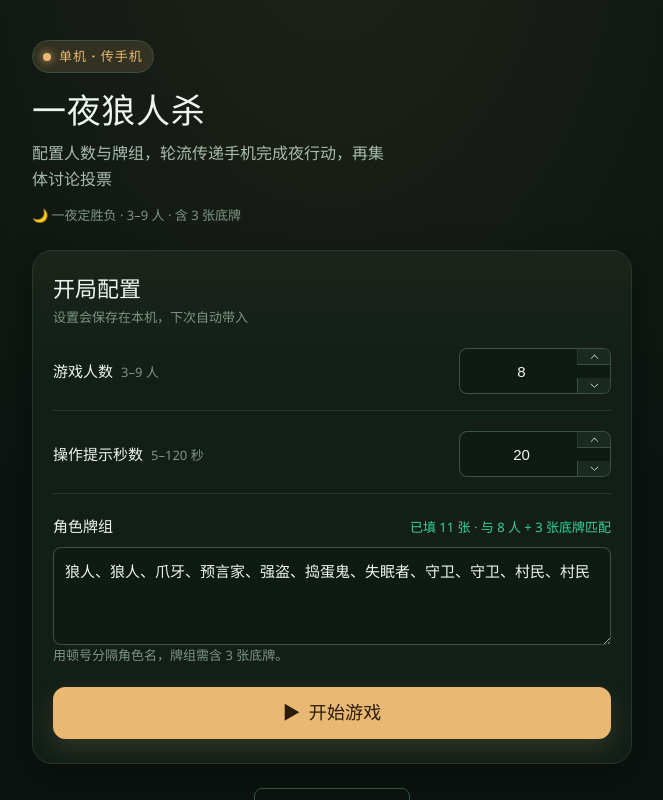
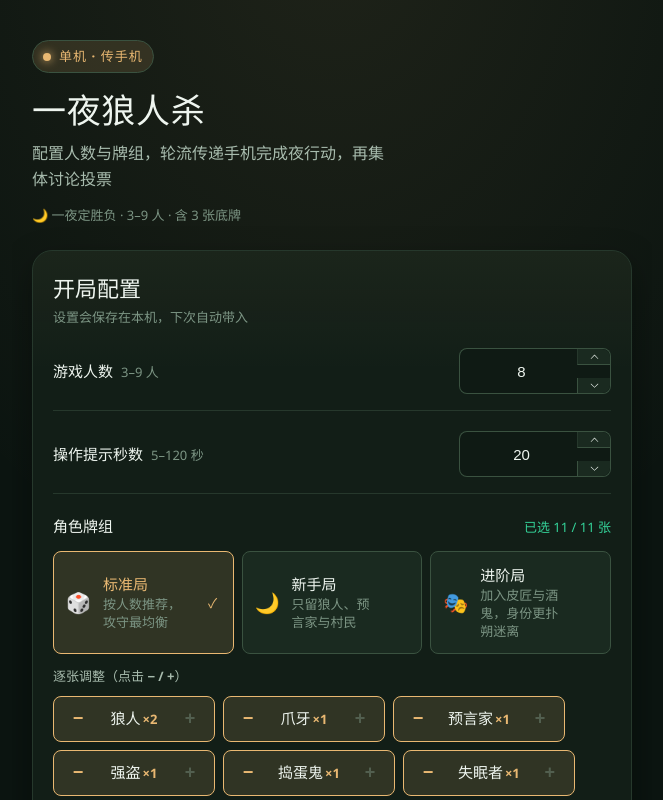
Before and after one commit to awamwang/onenight-werewolf-stand-alone, a Vue app: page /#/ in a window 1280 px wide. Shown: the whole page, without its empty margins (308-971 px from the left). Built offline with nearby package versions, Linux system fonts and the light colour scheme.

Commit message:
feat(config): 角色牌组改为点击式并内置三套默认配置

```diff
--- a/src/views/HomeView.vue
+++ b/src/views/HomeView.vue
@@ -42,24 +42,78 @@
         />
       </div>
 
-      <div class="field block" role="group" aria-labelledby="field-roles">
+      <div
+        class="field block"
+        role="group"
+        aria-labelledby="field-roles"
+        aria-describedby="field-roles-hint"
+      >
         <div class="field-head">
           <span class="field-label" id="field-roles">角色牌组</span>
-          <span class="count" :class="{ warn: !牌数提示.正常 }" role="status">
-            {{ 牌数提示.文本 }}
+          <span class="count" :class="{ warn: !牌组有效 }" role="status">
+            {{ 牌组进度 }}
           </span>
         </div>
-        <el-input
-          v-model="store.rolesString"
-          type="textarea"
-          :rows="3"
-          aria-labelledby="field-roles"
-          aria-describedby="field-roles-hint"
-        />
-        <p class="field-hint" id="field-roles-hint">用顿号分隔角色名，牌组需含 3 张底牌。</p>
+
+        <div class="preset-list" role="group" aria-label="默认配置">
+          <button
+            v-for="preset in 预设列表"
+            :key="preset.id"
+            type="button"
+            class="preset"
+            :class="{ active: 当前预设 === preset.id }"
+            :aria-pressed="当前预设 === preset.id"
+            @click="应用预设(preset.id)"
+          >
+            <span class="preset-icon" aria-hidden="true">{{ preset.icon }}</span>
+            <span class="preset-body">
+              <strong>{{ preset.名称 }}</strong>
+              <small>{{ preset.描述 }}</small>
+            </span>
+            <span class="preset-check" aria-hidden="true">
+              {{ 当前预设 === preset.id ? '✓' : '' }}
+            </span>
+          </button>
+        </div>
+
+        <div class="role-pool" role="group" aria-labelledby="pool-title">
+          <p class="group-title" id="pool-title">逐张调整（点击 − / +）</p>
+          <div class="role-chips">
+            <div
+              v-for="role in 角色池"
+              :key="role"
+              class="role-chip"
+              :class="{ used: 角色张数(role) > 0 }"
+            >
+              <button
+                type="button"
+                class="chip-btn"
+                :disabled="角色张数(role) === 0"
+                :aria-label="`移除一张${role}，当前 ${角色张数(role)} 张`"
+                @click="增减角色(role, -1)"
+              >
+                −
+              </button>
+              <span class="chip-name">
+                {{ role }}<small v-if="角色张数(role) > 0">×{{ 角色张数(role) }}</small>
+              </span>
+              <button
+                type="button"
+                class="chip-btn"
+                :disabled="牌组数量 >= 需要张数"
+                :aria-label="`添加一张${role}，当前 ${角色张数(role)} 张`"
+                @click="增减角色(role, 1)"
+              >
+                +
+              </button>
+            </div>
+          </div>
+        </div>
+
+        <p class="field-hint" id="field-roles-hint">{{ 牌组提示 }}</p>
       </div>
 
-      <el-button type="primary" class="primary-btn" @click="start">
+      <el-button type="primary" class="primary-btn" :disabled="!牌组有效" @click="start">
         <span aria-hidden="true">▶</span>
         开始游戏
       </el-button>
@@ -79,6 +133,7 @@
 <script setup lang="ts">
 import { computed, ref, watch } from 'vue'
 import { useRouter } from 'vue-router'
+import { availableRoles, LEFT_ROLE_COUNT, type RoleName } from '@/core'
 import { useGameStore } from '@/stores/game'
 
 const store = useGameStore()
@@ -89,18 +144,107 @@ const error = ref('')
 const playerCount = ref(store.game.playerCount)
 const operateTimeout = ref(store.game.operateTimeout)
 
-/** 只做配置提示，不介入 core 的牌组校验 */
-const 牌组数量 = computed(
-  () => store.rolesString.split(/[、,，\s]+/).filter(Boolean).length,
+/** 点击式配置的角色池，全部来自 core 的合法角色表 */
+const 角色池 = Object.keys(availableRoles) as RoleName[]
+const 需要张数 = computed(() => playerCount.value + LEFT_ROLE_COUNT)
+const 牌组数组 = computed(() => store.rolesString.split(/[、,，\s]+/).filter(Boolean))
+const 牌组数量 = computed(() => 牌组数组.value.length)
+const 牌组有效 = computed(() => 牌组数量.value === 需要张数.value)
+
+const 牌组进度 = computed(() => `已选 ${牌组数量.value} / ${需要张数.value} 张`)
+const 牌组提示 = computed(() => {
+  const 差额 = 需要张数.value - 牌组数量.value
+  const 方案 = 当前预设.value === '自定义' ? '自定义牌组' : 当前预设.value
+  if (差额 === 0) {
+    return `${方案} · 共 ${需要张数.value} 张 = ${playerCount.value} 人 + ${LEFT_ROLE_COUNT} 张底牌，可以开局`
+  }
+  if (差额 > 0) return `${方案} · 还差 ${差额} 张，请点击 + 补齐`
+  return `${方案} · 多出 ${-差额} 张，请点击 − 移除`
+})
+
+interface 预设方案 {
+  id: string
+  名称: string
+  描述: string
+  icon: string
+  牌组: string[]
+}
+
+/** 三套默认配置都随人数派生，张数恒等于「人数 + 3 张底牌」 */
+const 标准牌组 = computed(() => [...store.game.defaultRoleNames])
+function 生成新手局(标准: string[]): string[] {
+  return 标准.map((r) => (r === '狼人' || r === '预言家' || r === '村民' ? r : '村民'))
+}
+function 生成进阶局(标准: string[]): string[] {
+  const 结果 = [...标准]
+  const 新增 = ['皮匠', '酒鬼']
+  let i = 0
+  for (let idx = 结果.length - 1; idx >= 0 && i < 新增.length; idx -= 1) {
+    if (结果[idx] === '村民') {
+      结果[idx] = 新增[i]!
+      i += 1
+    }
+  }
+  return 结果
+}
+const 预设列表 = computed<预设方案[]>(() => {
+  const 标准 = 标准牌组.value
+  return [
+    { id: '标准局', 名称: '标准局', 描述: '按人数推荐，攻守最均衡', icon: '🎲', 牌组: 标准 },
+    {
+      id: '新手局',
+      名称: '新手局',
+      描述: '只留狼人、预言家与村民',
+      icon: '🌙',
+      牌组: 生成新手局(标准),
+    },
+    {
+      id: '进阶局',
+      名称: '进阶局',
+      描述: '加入皮匠与酒鬼，身份更扑朔迷离',
+      icon: '🎭',
+      牌组: 生成进阶局(标准),
+    },
+  ]
+})
+
+function 相同牌组(a: string[], b: string[]): boolean {
+  return a.length === b.length && [...a].sort().join('|') === [...b].sort().join('|')
+}
+const 当前预设 = computed(
+  () => 预设列表.value.find((p) => 相同牌组(p.牌组, 牌组数组.value))?.id ?? '自定义',
 )
-const 牌数提示 = computed(() => {
-  const 需要 = playerCount.value + 3
-  const 实际 = 牌组数量.value
-  if (实际 === 需要) {
-    return { 文本: `已填 ${实际} 张 · 与 ${playerCount.value} 人 + 3 张底牌匹配`, 正常: true }
+/** 人数变化时按当前方案重新派生，避免自定义牌组被静默重置 */
+const 选中预设 = ref(当前预设.value)
+// 手动加减后若牌组恰好还原成某套预设，内部选中态也要跟着回到该预设
+watch(当前预设, (v) => {
+  选中预设.value = v
+})
+
+function 角色张数(role: string): number {
+  return 牌组数组.value.filter((r) => r === role).length
+}
+
+function 应用预设(id: string): void {
+  const preset = 预设列表.value.find((p) => p.id === id)
+  if (!preset) return
+  store.rolesString = preset.牌组.join('、')
+  选中预设.value = id
+}
+
+function 增减角色(role: string, delta: number): void {
+  const 当前 = [...牌组数组.value]
+  if (delta > 0) {
+    if (当前.length >= 需要张数.value) return
+    当前.push(role)
+  } else {
+    const idx = 当前.lastIndexOf(role)
+    if (idx < 0) return
+    当前.splice(idx, 1)
   }
-  return { 文本: `已填 ${实际} 张 · 建议 ${需要} 张`, 正常: false }
-})
+  store.rolesString = 当前.join('、')
+  选中预设.value = '自定义'
+}
 
 watch(operateTimeout, (v) => {
   store.setOperateTimeout(v)
@@ -109,6 +253,14 @@ watch(operateTimeout, (v) => {
 function onPlayerCountChange(value: number | undefined) {
   if (!value) return
   store.setPlayerCount(value)
+  if (选中预设.value !== '自定义') {
+    应用预设(选中预设.value)
+  } else {
+    const 当前 = [...牌组数组.value]
+    while (当前.length > 需要张数.value) 当前.pop()
+    while (当前.length < 需要张数.value) 当前.push('村民')
+    store.rolesString = 当前.join('、')
+  }
 }
 
 function start() {
@@ -231,6 +383,7 @@ function start() {
   display: flex;
   flex-direction: column;
   align-items: stretch;
+  gap: var(--space-3);
   border-bottom: none;
   padding-bottom: 0;
 }
@@ -263,26 +416,169 @@ function start() {
 .count {
   font-size: var(--font-size-caption);
   color: var(--color-success);
+  font-variant-numeric: tabular-nums;
 }
 
 .count.warn {
   color: var(--color-primary);
 }
 
+.preset-list {
+  display: grid;
+  grid-template-columns: 1fr;
+  gap: var(--space-2);
+}
+
+.preset {
+  display: flex;
+  align-items: center;
+  gap: var(--space-3);
+  min-height: 64px;
+  padding: var(--space-3);
+  border: 1px solid var(--color-line-strong);
+  border-radius: var(--radius-sm);
+  background: var(--color-surface-raised);
+  color: var(--color-text);
+  text-align: left;
+  cursor: pointer;
+  transition:
+    border-color var(--duration-fast) var(--ease-out),
+    background-color var(--duration-fast) var(--ease-out);
+}
+
+.preset:hover {
+  border-color: var(--color-primary);
+}
+
+.preset.active {
+  border-color: var(--color-primary);
+  background: var(--color-primary-light);
+}
+
+.preset-icon {
+  flex: 0 0 auto;
+  font-size: 1.25rem;
+  line-height: 1;
+}
+
+.preset-body {
+  display: flex;
+  flex: 1 1 auto;
+  min-width: 0;
+  flex-direction: column;
+  gap: 2px;
+}
+
+.preset-body strong {
+  font-size: var(--font-size-label);
+  font-weight: 600;
+}
+
+.preset-body small {
+  color: var(--color-text-subtle);
+  font-size: var(--font-size-caption);
+  line-height: 1.4;
+}
+
+.preset.active .preset-body strong,
+.preset.active .preset-check {
+  color: var(--color-primary);
+}
+
+.preset-check {
+  flex: 0 0 16px;
+  color: var(--color-primary);
+  font-weight: 700;
+  text-align: center;
+}
+
+.role-pool {
+  display: flex;
+  flex-direction: column;
+  gap: var(--space-2);
+}
+
+.group-title {
+  margin: 0;
+  color: var(--color-text-muted);
+  font-size: var(--font-size-caption);
+  font-weight: 600;
+}
+
+.role-chips {
+  display: flex;
+  flex-wrap: wrap;
+  gap: var(--space-2);
+}
+
+.role-chip {
+  display: inline-flex;
+  align-items: center;
+  gap: var(--space-1);
+  min-height: var(--tap-min);
+  padding: 0 2px;
+  border: 1px solid var(--color-line-strong);
+  border-radius: var(--radius-sm);
+  background: var(--color-surface-raised);
+}
+
+.role-chip.used {
+  border-color: var(--color-primary);
+  background: var(--color-primary-light);
+}
+
+.chip-name {
+  min-width: 52px;
+  padding: 0 var(--space-1);
+  color: var(--color-text);
+  font-size: var(--font-size-label);
+  text-align: center;
+  white-space: nowrap;
+}
+
+.chip-name small {
+  margin-left: 2px;
+  color: var(--color-primary);
+  font-size: var(--font-size-caption);
+  font-weight: 700;
+}
+
+.chip-btn {
+  display: grid;
+  place-items: center;
+  width: var(--tap-min);
+  min-height: var(--tap-min);
+  padding: 0;
+  border: none;
+  border-radius: var(--radius-sm);
+  background: transparent;
+  color: var(--color-primary);
+  font-size: 1.125rem;
+  font-weight: 700;
+  cursor: pointer;
+  transition: background-color var(--duration-fast) var(--ease-out);
+}
+
+.chip-btn:hover:not(:disabled) {
+  background: var(--color-primary-soft);
+}
+
+.chip-btn:disabled {
+  color: var(--color-text-subtle);
+  opacity: 0.45;
+  cursor: default;
+}
+
 .field-hint {
-  margin: calc(var(--space-2) * -1) 0 0;
+  margin: 0;
   font-size: var(--font-size-caption);
   color: var(--color-text-subtle);
+  line-height: var(--line-height);
 }
 
 .field :deep(.el-input-number) {
   width: 152px;
   min-height: var(--tap-min);
-}
-
-.field :deep(.el-textarea__inner) {
-  line-height: var(--line-height);
-  padding: var(--space-3);
 }
 
 .primary-btn {
@@ -346,6 +642,12 @@ function start() {
   background: var(--color-primary-light);
 }
 
+@media (min-width: 600px) {
+  .preset-list {
+    grid-template-columns: repeat(3, minmax(0, 1fr));
+  }
+}
+
 @media (max-width: 380px) {
   .home {
     padding-inline: var(--space-4);
@@ -363,5 +665,9 @@ function start() {
   .field {
     column-gap: var(--space-2);
   }
+
+  .preset-body small {
+    font-size: 0.75rem;
+  }
 }
 </style>
```
